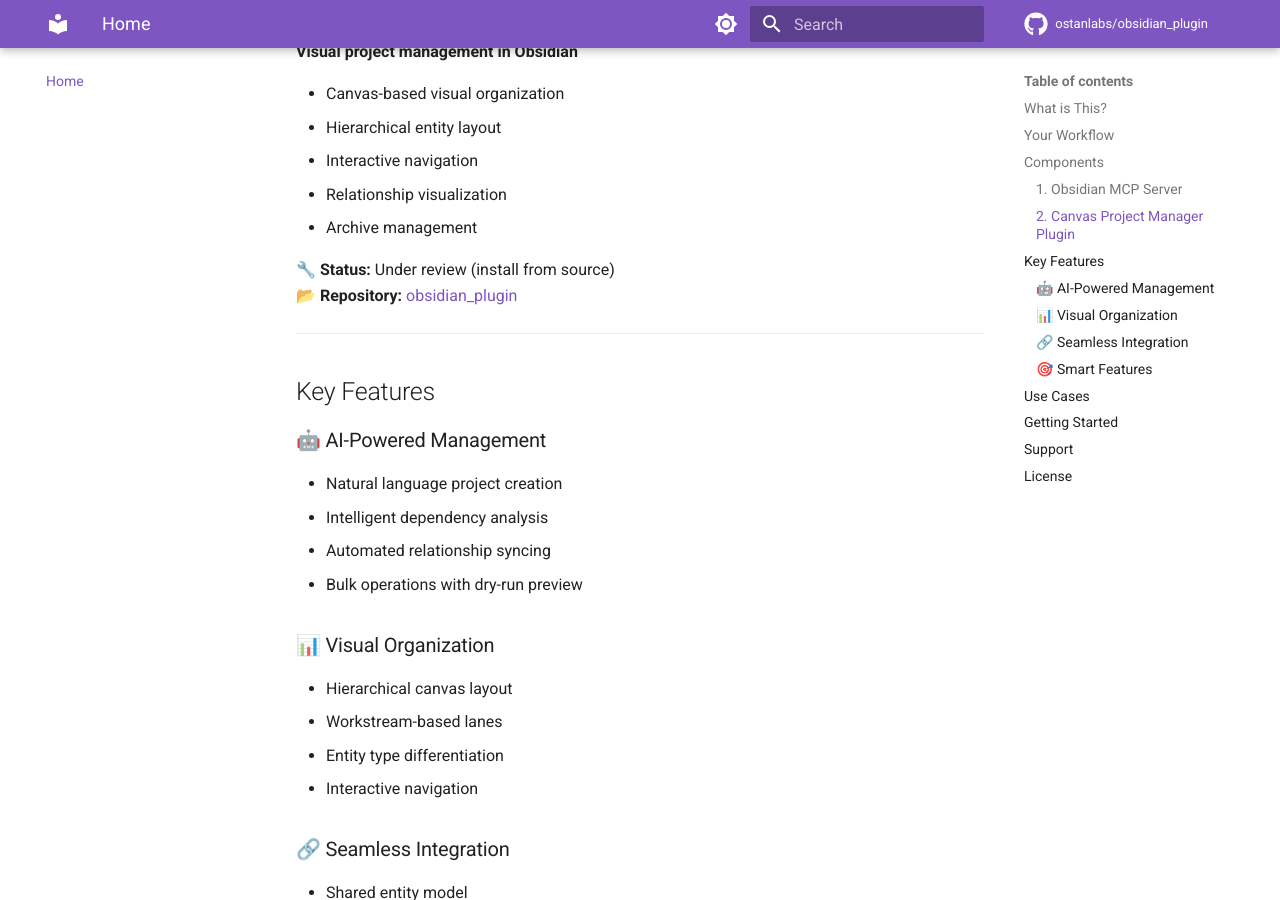
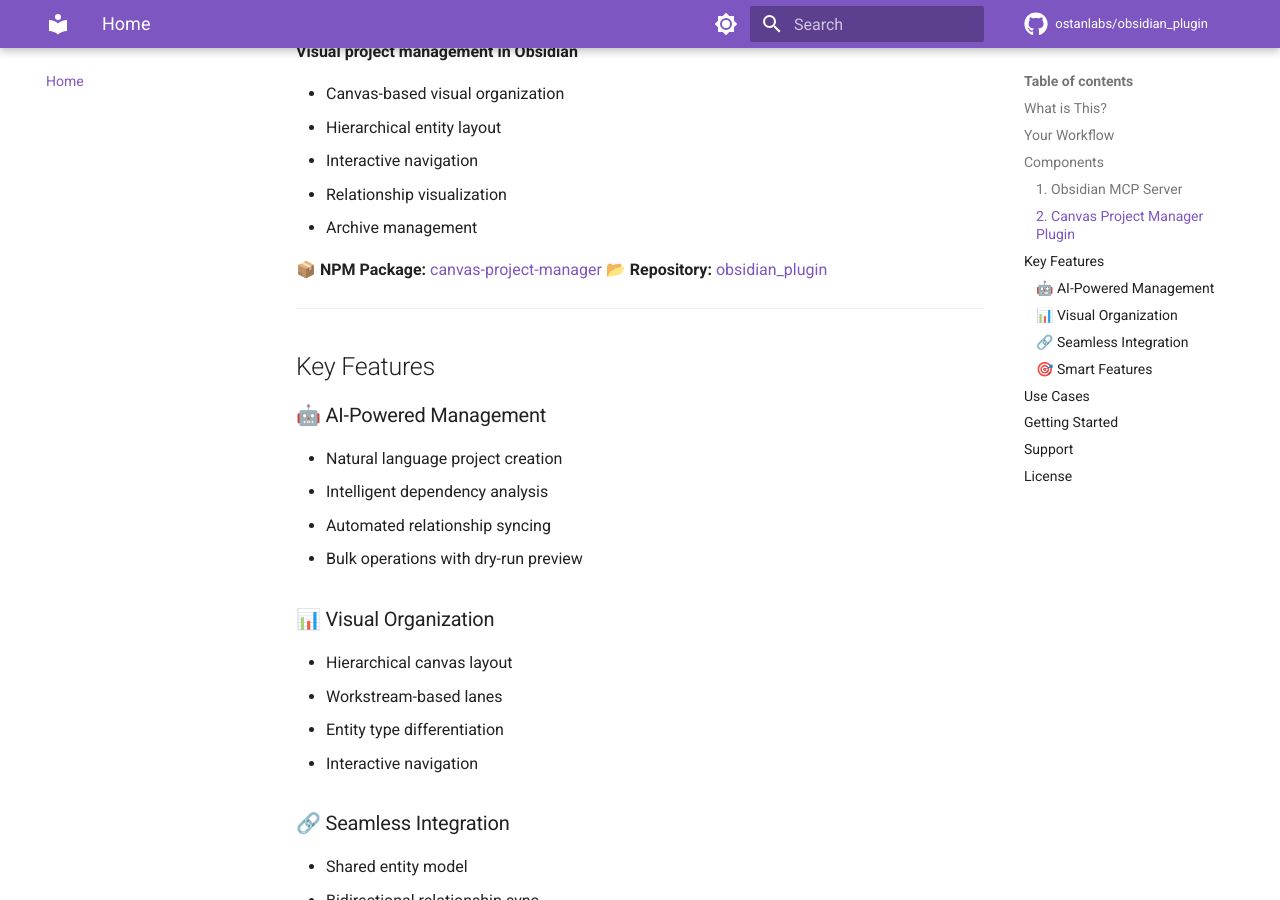
Before and after one commit to ostanlabs/obsidian_docs, an MkDocs documentation site: the page built from docs/index.md, in a window 1280 px wide and 900 px high, scrolled down 1658 px. Built offline with MkDocs 1.6.1 and Material for MkDocs 9.7.7, drawn with Linux system fonts in a browser that asks for light colours; comment, search, counter and statistics services are not loaded; the version menu is left out.

Commit message:
docs: update home page with canvas-project-manager npm package
- Replace 'Under review (install from source)' with npm package link
- Add canvas-project-manager npm package reference on home page
- Align Components section with actual published package

```diff
--- a/docs/index.md
+++ b/docs/index.md
@@ -74,7 +74,7 @@ sequenceDiagram
 - Relationship visualization
 - Archive management
 
-🔧 **Status:** Under review (install from source)
+📦 **NPM Package:** [canvas-project-manager](https://www.npmjs.com/package/canvas-project-manager)
 📂 **Repository:** [obsidian_plugin](https://github.com/ostanlabs/obsidian_plugin)
 
 ---
```
